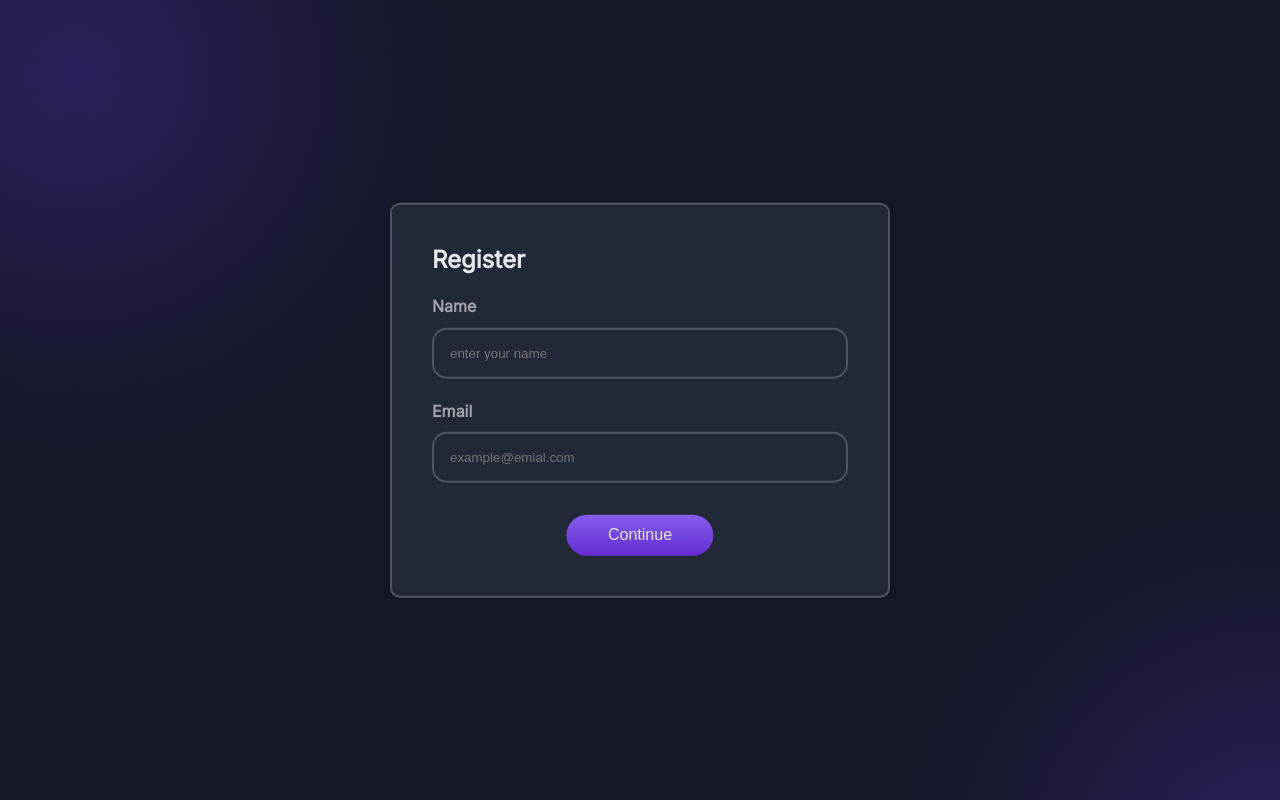
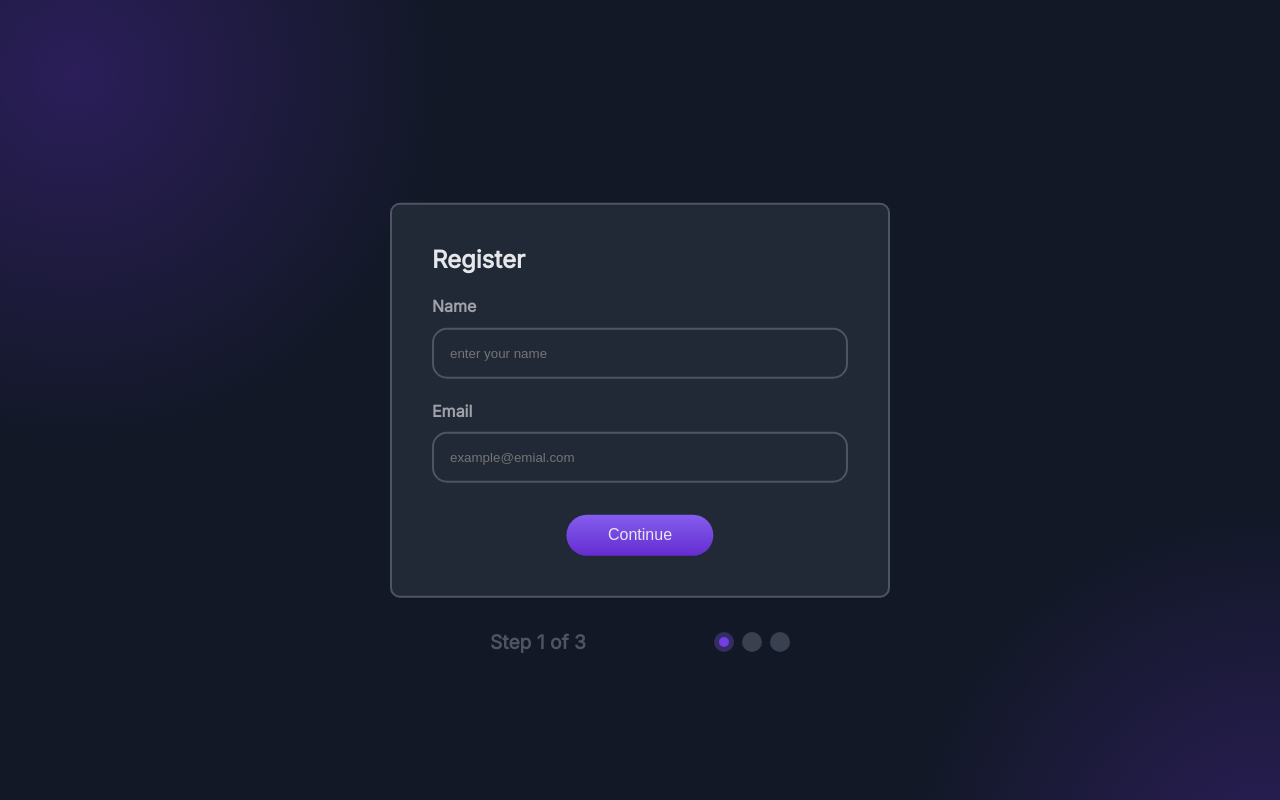
Before and after one commit to BRivasTorres/dev-challenges, a plain HTML site: page Multi-Step RegisterForm/index.html in a window 1280 px wide. Drawn offline with Linux system fonts and the light colour scheme.

Commit message:
feat : create footer section

```diff
--- a/Multi-Step RegisterForm/index.html
+++ b/Multi-Step RegisterForm/index.html
@@ -28,6 +28,14 @@
                 <button type="submit" class="form__submit" id="submit-step1">continue</button>
             </form>
         </div>
+        <footer class="footer">
+            <h2 class="footer__h2">Step 1 of 3</h2>
+            <div class="footer__circles">
+                <div class="circle active"></div>
+                <div class="circle"></div>
+                <div class="circle"></div>
+            </div>
+        </footer>
     </div>
     <script src="index.js"></script>
 </body>
--- a/Multi-Step RegisterForm/styles.css
+++ b/Multi-Step RegisterForm/styles.css
@@ -109,3 +109,37 @@ body {
 .main__form.step2 {
     display: none;
 }
+
+.footer {
+    position: absolute;
+    top: 50%;
+    left: 50%;
+    transform: translate(-50%, 230px);
+    display: flex;
+    align-items: center;
+    justify-content: space-between;
+    width: 300px;
+}
+
+.footer__h2 {
+    color: #4D5562;
+    font-size: 1.2rem;
+}
+
+.footer__circles {
+    display: flex;
+    align-items: center;
+    gap: .5rem;
+}
+
+.circle {
+    width: 20px;
+    height: 20px;
+    border-radius: 100%;
+    background-color: #394050;
+}
+
+.circle.active {
+    border: 5px solid #342D63;
+    background-color: #723EE3;
+}
```
